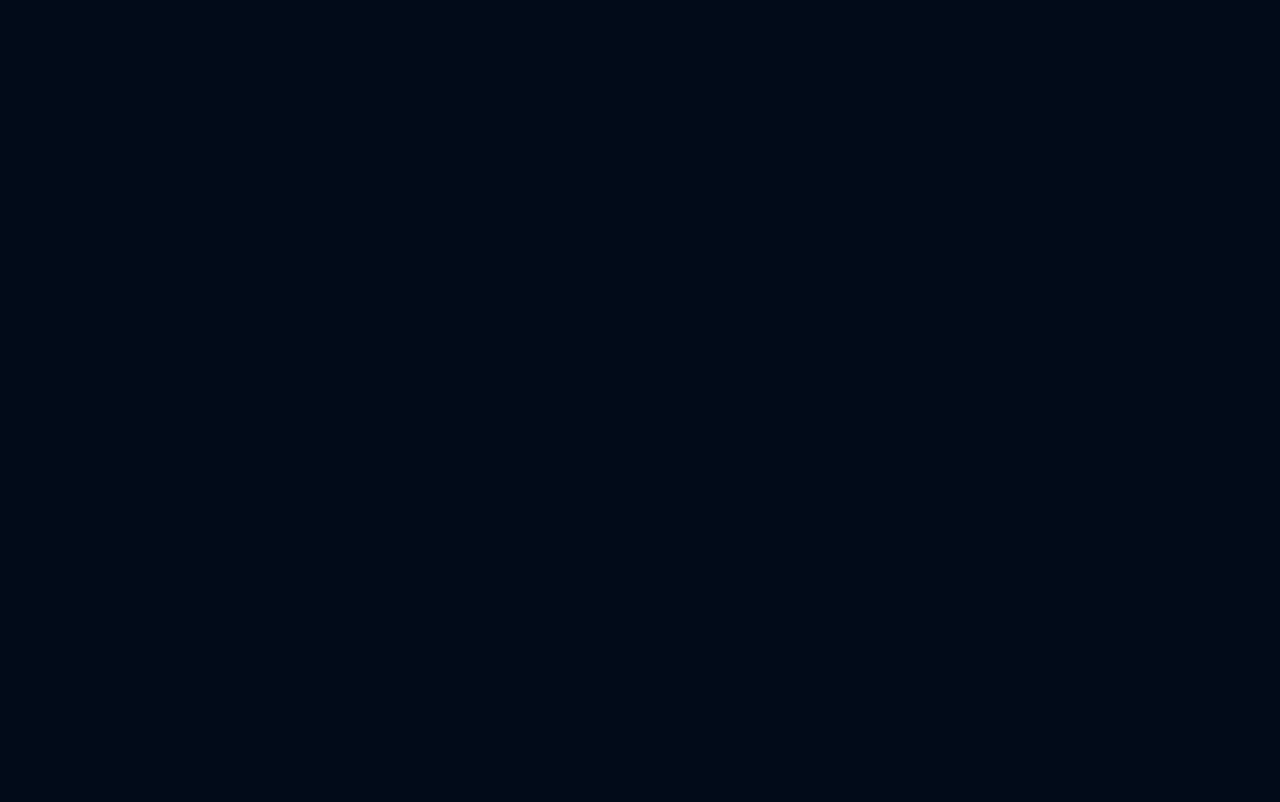
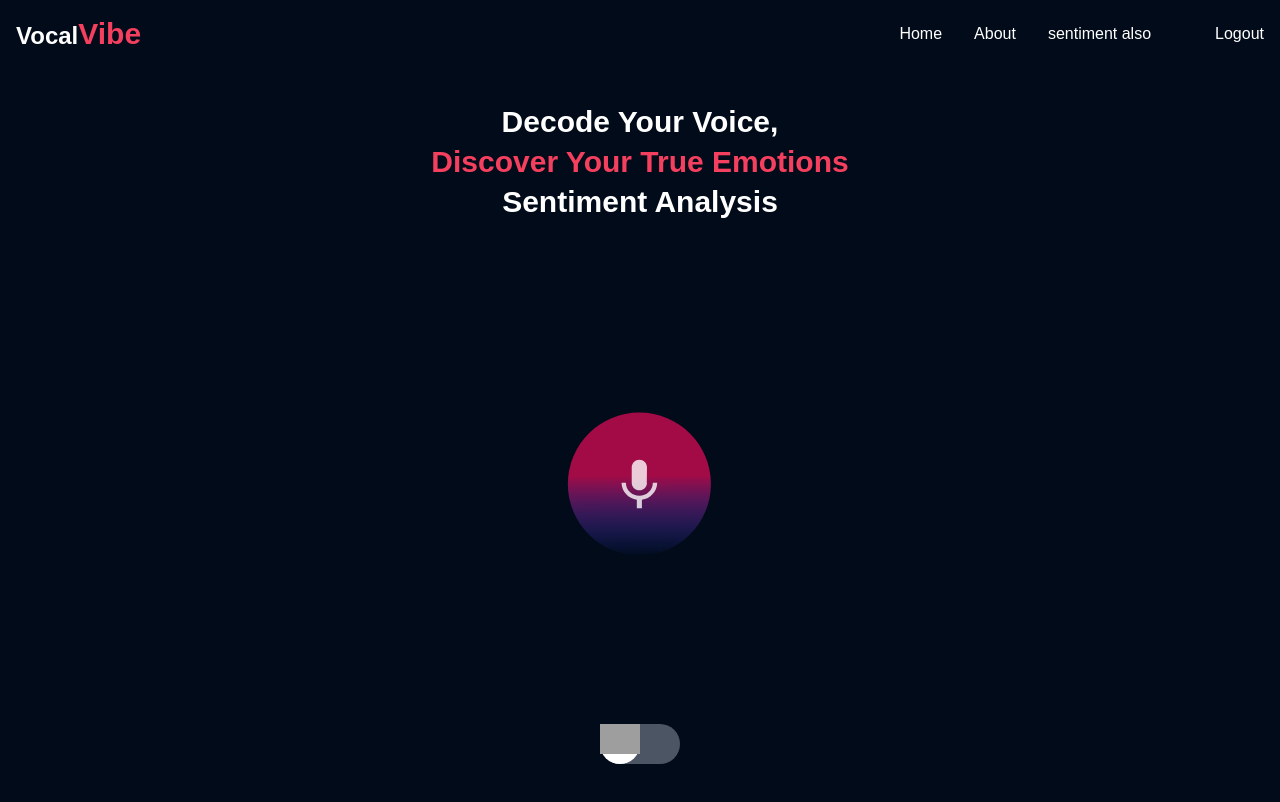
Before and after one commit to fuzztobread/VocalVibe-Frontend, a React (Create React App) app: page /sentiment in a window 1280 px wide. Before the commit this address had no page. Built offline with nearby package versions, Linux system fonts and the light colour scheme; grey boxes are pictures that could not be loaded.

Commit message:
db meter
will return nothing heard if nothing is spoken

```diff
--- a/src/App.js
+++ b/src/App.js
@@ -10,6 +10,7 @@ import Loading from "./components/Loading";
 import About from "./pages/About";
 import LandingPage from "./pages/LandingPage";
 import Profile from "./pages/Profile";
+import Sentiment from "./pages/SentimentAlso";
 
 
 
@@ -42,6 +43,7 @@ function App() {
           <Route path = '/record' element={<Record />} />
           <Route path = '/predicted' element={<PredictedPage />} />
           <Route path = '/profile' element={<Profile />} />
+          <Route path = '/sentiment' element={<Sentiment />} />
         </Routes>
 
         {isLoading && <Loading />}
--- a/src/components/Navbar.jsx
+++ b/src/components/Navbar.jsx
@@ -42,6 +42,11 @@ const Navbar = () => {
               </Link>
             </li>
             <li>
+              <Link to="/sentiment" className="text-white hover:text-rose-500">
+                sentiment also
+              </Link>
+            </li>
+            <li>
             {user && (
   <Link to="/profile" className="text-white hover:text-rose-500">
     Hello, {user.first_name.charAt(0).toUpperCase() + user.first_name.slice(1)}
--- /dev/null
+++ b/src/pages/SentimentAlso.jsx
@@ -0,0 +1,252 @@
+import React, { useState, useRef, useEffect } from "react";
+import axios from 'axios';
+import Navbar from "../components/Navbar";
+import Button from "../components/Button";
+import Lottie from 'lottie-react';
+import animationData from '../components/lot.json';
+import { useSelector, useDispatch } from "react-redux"; // Import the useSelector hook
+import classNames from "classnames";
+import upload from "../assets/upload.svg";
+import mic from "../assets/mic.svg";
+import animationData1 from '../components/lot.json';
+import animationData2 from '../components/lots2.json';
+import Loading from '../components/Loading.jsx';
+import confetti from 'canvas-confetti';
+
+const Sentiment = (props) => {
+  const [audioFile, setAudioFile] = useState(null);
+  const [predictedEmotion, setPredictedEmotion] = useState(null);
+  const [audioUrl, setAudioUrl] = useState(null);  // New state to store the audio URL
+  const audioRef = useRef(null);  // Ref for the audio element
+  const isAuthenticated = useSelector((state) => state.user.isAuthenticated); // Access the isAuthenticated state from the Redux store
+  const token = useSelector(state => state.user.token);
+  const [isSelected, setIsSelected] = useState(false);
+  const [loading, setLoading] = useState(false); // Loading state
+
+  const audioChunks = useRef([]);
+  const [recordings, setRecordings] = useState([]);
+  const mediaRecorderRef = useRef(null);
+  const [recordingOrNotRecording, setRecordingOrNotRecording] = useState(false);
+
+
+  useEffect(() => {
+    // Your function to be triggered when isSelected changes
+    resetValues();
+  }, [isSelected]);
+
+  const resetValues = () => {
+    setPredictedEmotion(null);
+    setAudioUrl(null);
+    setRecordings([]);
+    setAudioFile(null);
+  }
+
+  const startRec = async () => {
+    setRecordingOrNotRecording(true);
+    const stream = await navigator.mediaDevices.getUserMedia({ audio: true });
+    const options = { mimeType: 'audio/webm' }; // WebM format for wider compatibility
+    const mediaRecorder = new MediaRecorder(stream, options);
+
+    mediaRecorder.ondataavailable = (e) => {
+      if (e.data.size > 0) audioChunks.current.push(e.data);
+    };
+
+    mediaRecorder.onstop = async () => {
+      const audioBlob = new Blob(audioChunks.current, { type: 'audio/webm' });
+      setAudioFile(audioBlob);
+      const audioUrl = URL.createObjectURL(audioBlob);
+      setRecordings((prevRecs) => [...prevRecs, audioUrl]);
+      audioChunks.current = []; // Reset the chunks
+    };
+
+    mediaRecorderRef.current = mediaRecorder;
+    mediaRecorderRef.current.start();
+
+    setTimeout(() => {
+      stopRec();
+    }, 5000);
+  };
+
+  const stopRec = () => {
+    if (mediaRecorderRef.current && mediaRecorderRef.current.state === 'recording') {
+      mediaRecorderRef.current.stop();
+      setRecordingOrNotRecording(false);
+    }
+  };
+
+  const handlePredict1 = async () => {
+    setLoading(true); // Set loading to true when predicting starts
+    const formData = new FormData();
+    formData.append('file', audioFile, 'recording.wav'); // Append with file name
+
+    try {
+      const response = await axios.post('http://127.0.0.1:8000/api/predict/predict-emotion/', formData, {
+        headers: {
+          'Content-Type': 'multipart/form-data',
+          'Authorization': `Bearer ${token.access}`,
+        },
+      });
+
+      if (response.data.error) {
+        alert(`Error: ${response.data.error}`);
+      } else {
+        setPredictedEmotion(response.data);
+
+        // Trigger confetti animation on successful prediction
+        confetti({
+          particleCount: 100,
+          angle: 60,
+          spread: 360,
+          startVelocity: 30,
+          decay: 0.9,
+          colors: ['#f44336', '#e91e63', '#9c27b0', '#3f51b5', '#03a9f4'],
+        });
+      }
+    } catch (error) {
+      console.error('Error making prediction:', error);
+    } finally {
+      setLoading(false); // Set loading to false when prediction is done
+    }
+  };
+
+  const audioFileInputRef = useRef(null);
+
+  const handleUpload = (event) => {
+    const file = event.target.files[0];
+    setAudioFile(file);
+    setAudioUrl(URL.createObjectURL(file));  // Create a URL for the uploaded file
+    // Reset predicted emotion when a new file is uploaded
+    setPredictedEmotion(null);
+  };
+
+  const handleUploadButton = () => {
+    audioFileInputRef.current.click();
+  };
+
+  return (
+    <>
+      <Navbar />
+      <div className="w-full h-full flex flex-col items-center justify-center mt-8">
+      <h1 className="text-4xl text-center mb-16">
+          <span className="text-3xl font-semibold dark:text-white">Decode Your Voice,</span> <br/>
+          <span className="text-3xl font-semibold text-rose-500">Discover Your True Emotions</span> <br/>
+          <span className="text-3xl font-semibold dark:text-white">Sentiment Analysis</span>
+        </h1>
+
+        {/* Loading bar */}
+        {loading && (
+          <div className="w-full bg-gray-300 h-2 rounded-full overflow-hidden">
+            <div className="bg-rose-500 h-full animate-loading-bar"></div>
+          </div>
+        )}
+
+        {/* Upload Button (Centered) */}
+        {isSelected && <label className="relative overflow-hidden">
+          <input
+            type="file"
+            className="hidden"
+            onChange={handleUpload}
+            accept="audio/*"
+            ref={audioFileInputRef}
+          />
+          <Lottie
+            animationData={animationData}
+            className="lottie-animation-home cursor-pointer"
+            onClick={handleUploadButton}
+          />
+        </label>}
+
+        {audioUrl && isSelected && (
+          <>
+          <audio ref={audioRef} controls>
+            <source src={audioUrl} type="audio/wav" />
+            Your browser does not support the audio element.
+          </audio>
+          <a href={audioUrl} download={`recordings.wav`}>download</a>
+          </>
+        )}
+
+        {/* Predict Button (Visible only after uploading) */}
+        {audioFile && isSelected && (
+          <div
+            className="bg-rose-500 hover:bg-rose-600 px-6 py-3 mt-4 rounded-full text-white cursor-pointer transition-all duration-300"
+            onClick={handlePredict1}
+          >
+            Predict
+          </div>
+        )}
+
+        {/* Display Predicted Emotion */}
+        {predictedEmotion && isSelected && (
+          <div className="mt-8 text-2xl text-rose-500 font-normal">
+            Decode the Feels: Emotion Unveiled - {predictedEmotion}
+          </div>
+        )}
+
+
+        {/* recording part */}
+
+        {!recordingOrNotRecording && !isSelected && (
+            <Lottie
+            animationData={animationData1}
+            className="lottie-animation-home cursor-pointer"
+            onClick={startRec}
+          />
+          )
+          }
+
+
+        {recordingOrNotRecording && !isSelected &&(
+            <Lottie
+            animationData={animationData2}
+            className="lottie-animation-home cursor-pointer"
+          />
+          )
+          }
+
+          {recordings.map((recUrl, index) => (
+            <div key={index}>
+              <audio controls src={recUrl} />
+              <a href={recUrl} style={{color:"white"}} download={`recordings-${index}.wav`}>
+                Download
+              </a>
+            </div>
+          ))}
+
+          {!isSelected && audioFile && (
+            <button onClick={handlePredict1} className="bg-rose-500 hover:bg-rose-600 px-6 py-3 mt-4 rounded-full text-white cursor-pointer transition-all duration-300">
+            Predict
+          </button>
+          )}
+
+          {
+            !isSelected && predictedEmotion && (
+              <div className="mt-8 text-2xl text-rose-500 font-normal">
+              Decode the Feels: Emotion Unveiled - {predictedEmotion}
+            </div>
+            )
+          }
+
+
+
+
+
+        <div
+        onClick={() => setIsSelected(!isSelected)}
+        className={classNames("flex w-20 h-10 bg-gray-600 m-10 rounded-full",
+        {
+          'bg-green':isSelected,
+        })}>
+          <span className={
+            classNames('h-10 w-10 bg-white rounded-full transition-all',
+            {'ml-10': isSelected,})}>
+              {isSelected && <img src={upload} className="p-1"/>}
+              {!isSelected && <img src={mic}/>}
+            </span>
+        </div>
+
+      </div>
+    </>
+  );
+};
+export default Sentiment;
```
